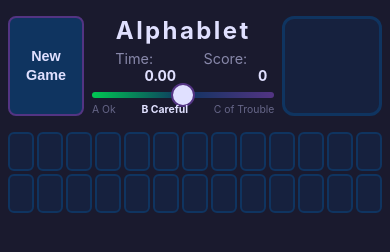
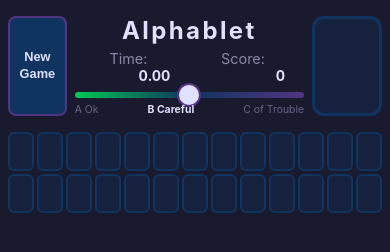
Before and after one commit to colmmacc/alphablet, a website: page index.html in a window 390 px wide. Drawn offline with Linux system fonts and the light colour scheme.

Commit message:
iPhone fixes

```diff
--- a/style.css
+++ b/style.css
@@ -402,12 +402,14 @@ body {
   }
 
   .header-grid {
+    grid-template-columns: auto minmax(0, 1fr) auto;
     gap: 0.3rem 0.5rem;
   }
 
   .letter-display {
     min-width: 50px;
     min-height: 50px;
+    max-width: 70px;
     font-size: 1.8rem;
   }
 
@@ -424,8 +426,8 @@ body {
   }
 
   .new-game-btn {
-    padding: 0.5rem 1rem;
-    font-size: 0.9rem;
+    padding: 0.4rem 0.6rem;
+    font-size: 0.8rem;
   }
 
   .slot .slot-letter {
```
